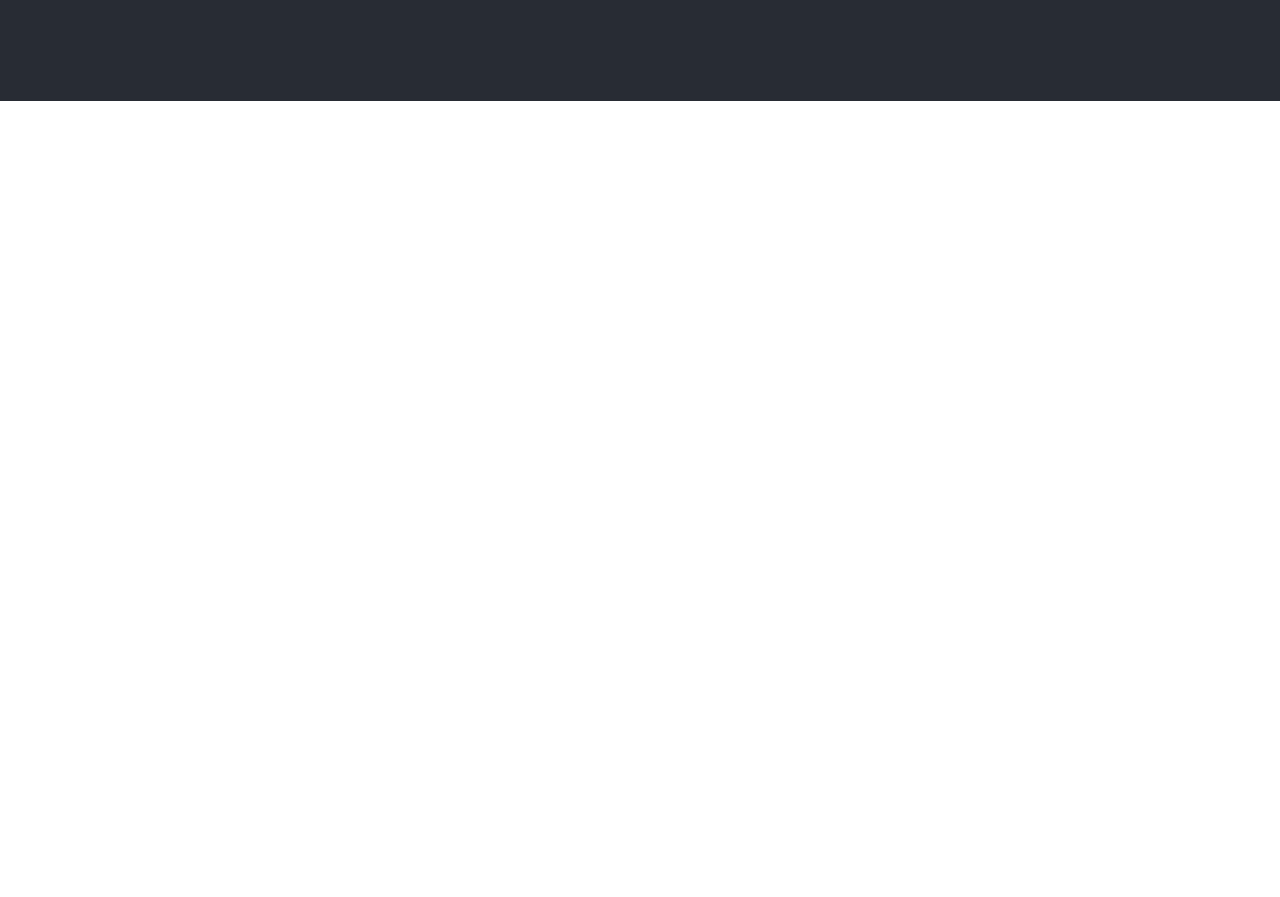
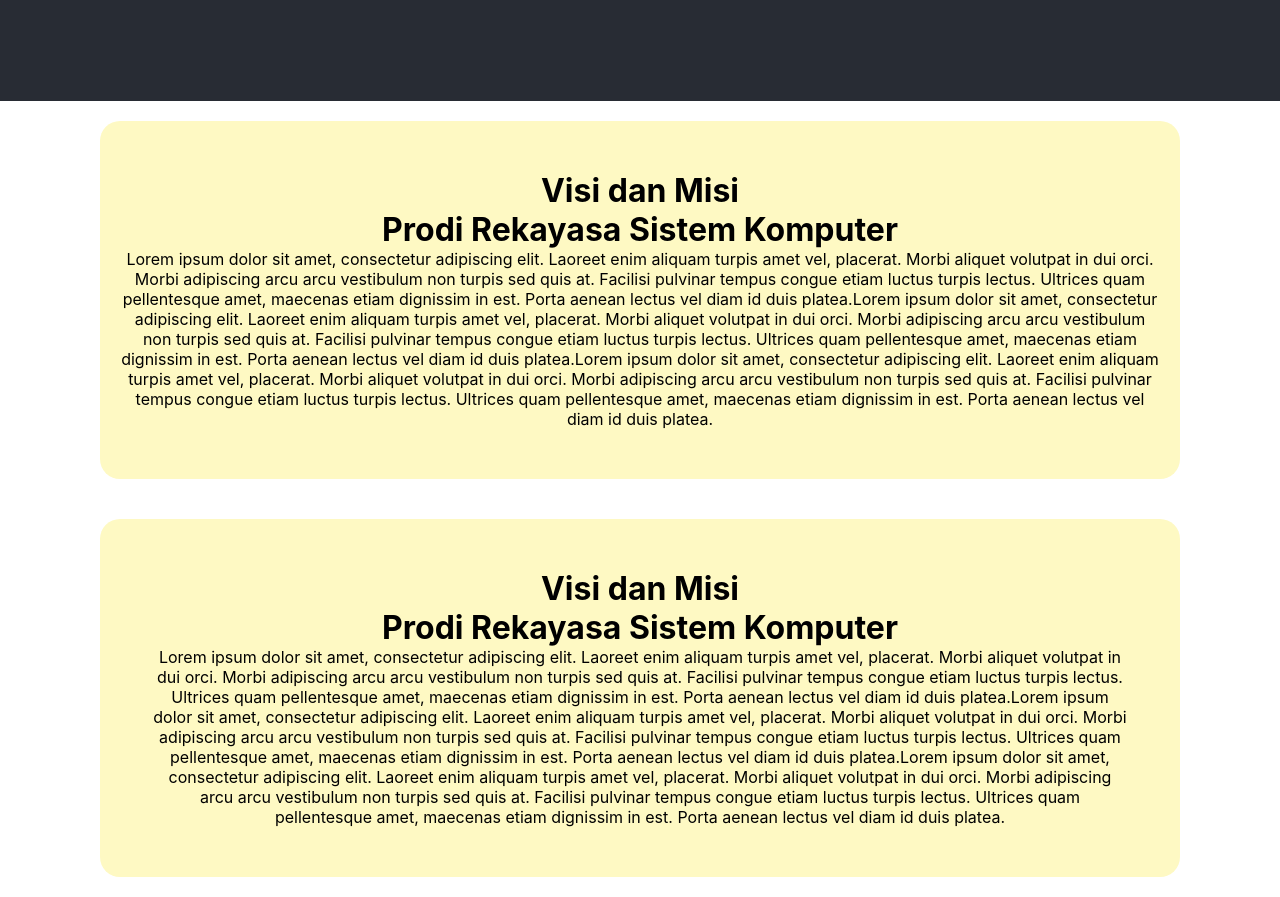
Before and after one commit to rajawali03/React-2022, a React (Create React App) app: page / in a window 1280 px wide. Shown: the part 699-1596 px from the top of the page. Before the commit the page ends 800 px from the top, so only its background shows below. Built offline with nearby package versions, Linux system fonts and the light colour scheme.

Commit message:
add: component Box

```diff
--- a/src/App.js
+++ b/src/App.js
@@ -1,6 +1,7 @@
 import logo from "./flutter.svg";
 import "./App.css";
 import Button from "./Components/Button";
+import Box from "./Components/Box";
 
 function App() {
   return (
@@ -11,6 +12,18 @@ function App() {
         <p>Hello World</p>
         <Button className="button-style" name="klik me" />
       </header>
+      <div style={{ padding: '20px 100px' }}>
+        <Box color='#FEF9C3' padding="50px 20px">
+          <h1>Visi dan Misi<br />Prodi Rekayasa Sistem Komputer</h1>
+          <p>Lorem ipsum dolor sit amet, consectetur adipiscing elit. Laoreet enim aliquam turpis amet vel, placerat. Morbi aliquet volutpat in dui orci. Morbi adipiscing arcu arcu vestibulum non turpis sed quis at. Facilisi pulvinar tempus congue etiam luctus turpis lectus. Ultrices quam pellentesque amet, maecenas etiam dignissim in est. Porta aenean lectus vel diam id duis platea.Lorem ipsum dolor sit amet, consectetur adipiscing elit. Laoreet enim aliquam turpis amet vel, placerat. Morbi aliquet volutpat in dui orci. Morbi adipiscing arcu arcu vestibulum non turpis sed quis at. Facilisi pulvinar tempus congue etiam luctus turpis lectus. Ultrices quam pellentesque amet, maecenas etiam dignissim in est. Porta aenean lectus vel diam id duis platea.Lorem ipsum dolor sit amet, consectetur adipiscing elit. Laoreet enim aliquam turpis amet vel, placerat. Morbi aliquet volutpat in dui orci. Morbi adipiscing arcu arcu vestibulum non turpis sed quis at. Facilisi pulvinar tempus congue etiam luctus turpis lectus. Ultrices quam pellentesque amet, maecenas etiam dignissim in est. Porta aenean lectus vel diam id duis platea.</p>
+        </Box>
+      </div>
+      <div  style={{ padding: '20px 100px' }}>
+        <Box color='#FEF9C3'>
+          <h1>Visi dan Misi<br />Prodi Rekayasa Sistem Komputer</h1>
+          <p>Lorem ipsum dolor sit amet, consectetur adipiscing elit. Laoreet enim aliquam turpis amet vel, placerat. Morbi aliquet volutpat in dui orci. Morbi adipiscing arcu arcu vestibulum non turpis sed quis at. Facilisi pulvinar tempus congue etiam luctus turpis lectus. Ultrices quam pellentesque amet, maecenas etiam dignissim in est. Porta aenean lectus vel diam id duis platea.Lorem ipsum dolor sit amet, consectetur adipiscing elit. Laoreet enim aliquam turpis amet vel, placerat. Morbi aliquet volutpat in dui orci. Morbi adipiscing arcu arcu vestibulum non turpis sed quis at. Facilisi pulvinar tempus congue etiam luctus turpis lectus. Ultrices quam pellentesque amet, maecenas etiam dignissim in est. Porta aenean lectus vel diam id duis platea.Lorem ipsum dolor sit amet, consectetur adipiscing elit. Laoreet enim aliquam turpis amet vel, placerat. Morbi aliquet volutpat in dui orci. Morbi adipiscing arcu arcu vestibulum non turpis sed quis at. Facilisi pulvinar tempus congue etiam luctus turpis lectus. Ultrices quam pellentesque amet, maecenas etiam dignissim in est. Porta aenean lectus vel diam id duis platea.</p>
+        </Box>
+      </div>
     </div>
   );
 }
--- /dev/null
+++ b/src/Components/Box.js
@@ -0,0 +1,9 @@
+import React from "react";
+
+const Box = ({ color, padding = '50px', children }) => {
+    return <div style={{ backgroundColor: color , padding, borderRadius: 20}}>
+        {children}
+    </div>
+}
+
+export default Box;
--- a/src/index.css
+++ b/src/index.css
@@ -1,3 +1,8 @@
+* {
+  margin: 0;
+  padding: 0;
+}
+
 body {
   margin: 0;
   font-family: -apple-system, BlinkMacSystemFont, 'Segoe UI', 'Roboto', 'Oxygen',
```
Also changed, not shown: 1 other file (tests, documents, lock files or other folders).
